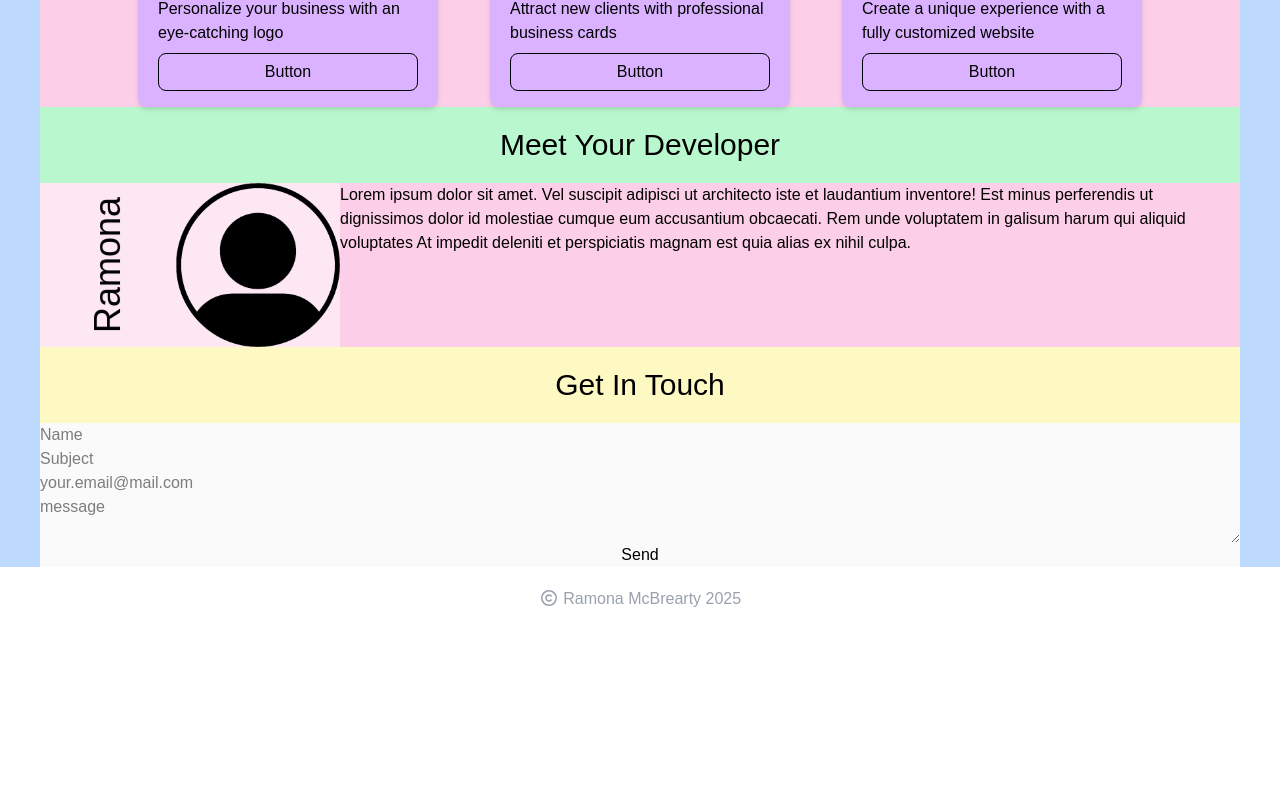
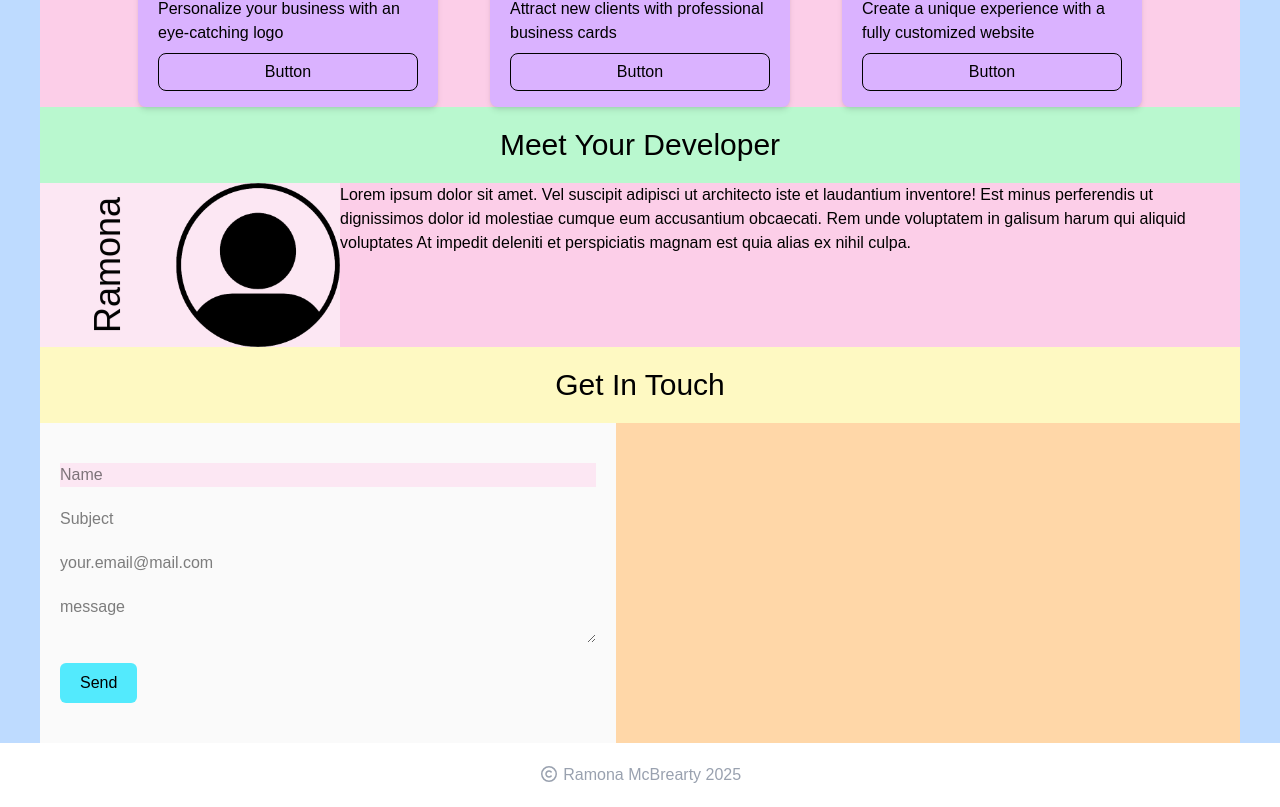
Before and after one commit to ramona-xxii/ramona-freelance-nextapp, a Next.js app: page / in a window 1280 px wide. Shown: the part 1045-1852 px from the top of the page. Before the commit the page ends 1676 px from the top, so only its background shows below. Built offline with nearby package versions, Linux system fonts and the light colour scheme.

Commit message:
padding added to input boxes for legibility

```diff
--- a/app/components/Form.js
+++ b/app/components/Form.js
@@ -28,12 +28,12 @@ export default function Form () {
 
     return (
 
-        <form method="post" onSubmit={handleSubmit} className="flex flex-col bg-neutral-50">
-            <input type="text" name="name" value={inputs.name} onChange={handleChange} placeholder="Name" />
+        <form method="post" onSubmit={handleSubmit} className="flex flex-col bg-neutral-50 w-xl h-auto py-10 px-5 gap-5">
+            <input type="text" name="name" value={inputs.name} onChange={handleChange} placeholder="Name" className="bg-pink-100"/>
             <input type="text" name="subject" value={inputs.subject} onChange={handleChange} placeholder="Subject" />
             <input type="email" name="email" value={inputs.email} onChange={handleChange} placeholder="your.email@mail.com" />
             <textarea name="message" value={inputs.message} onChange={handleChange} placeholder="message"></textarea>
-            <button type="submit">Send</button>
+            <button type="submit" className="bg-cyan-300 w-fit px-5 py-2 rounded-md">Send</button>
         </form>
 
     );
```
